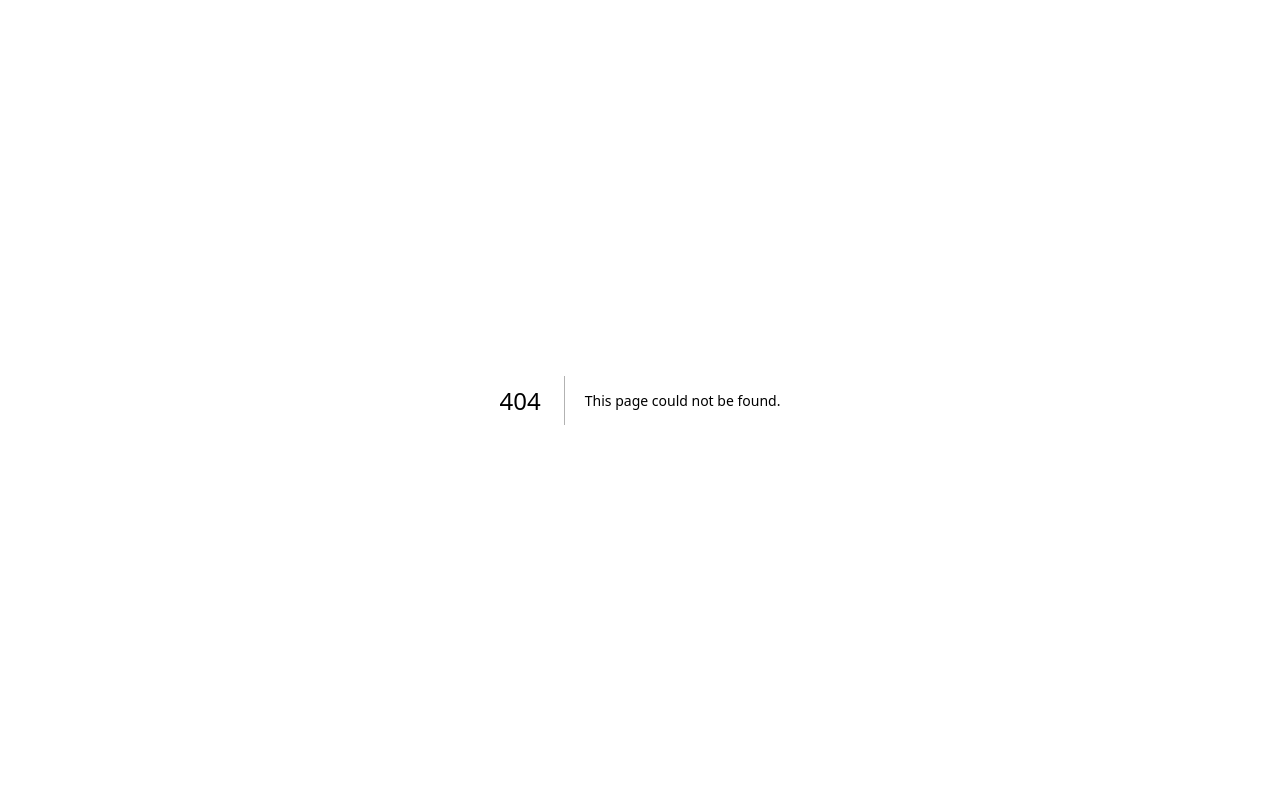
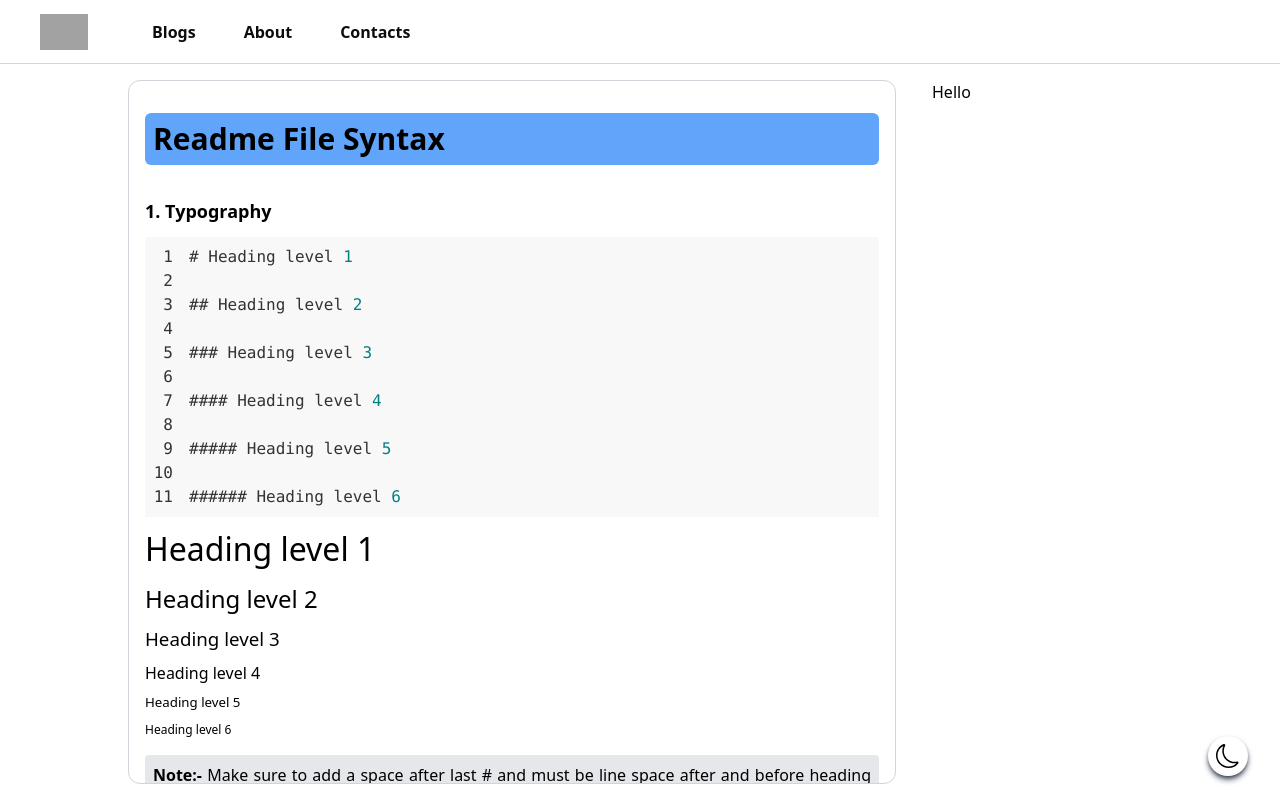
Before and after one commit to iamshiv007/NextJS-Portfolio, a Next.js app: page /posts/readme in a window 1280 px wide. Before the commit this address had no page. Built offline with nearby package versions, Linux system fonts and the light colour scheme; grey boxes are pictures that could not be loaded.

Commit message:
readme syntax writing

```diff
--- a/components/blogData.jsx
+++ b/components/blogData.jsx
@@ -104,4 +104,11 @@ export const blogs = [
     linkName: "github-pages-deployment",
     date: "June 18, 2023",
   },
+  {
+    name: "Readme file syntax",
+    imageUrl:
+      "https://encrypted-tbn0.gstatic.com/images?q=tbn:ANd9GcQfYZKGMNHktg0e4wVK9TNS22qijcqvYg0QmJYp-Hp7Wg&usqp=CAU&ec=48600112",
+    linkName: "readme",
+    date: "June 19, 2023",
+  },
 ];
--- /dev/null
+++ b/pages/posts/readme.jsx
@@ -0,0 +1,210 @@
+import Navbar from "@/components/Navbar";
+import Theme from "@/components/Theme";
+import ThemeBtn from "@/components/ThemeBtn";
+import { BlogContext } from "@/contextApi/blogContext";
+import React, { Fragment, useContext } from "react";
+import { github } from "react-syntax-highlighter/dist/cjs/styles/hljs";
+import { dark } from "react-syntax-highlighter/dist/cjs/styles/hljs";
+import SyntaxHighlighter from "react-syntax-highlighter";
+import Head from "next/head";
+
+const Readme = () => {
+  const { dark: myDark } = useContext(BlogContext);
+
+  return (
+    <Fragment>
+      <Head>
+        <title>Radme syntax</title>
+      </Head>
+
+      <Theme>
+        <Navbar />
+
+        <ThemeBtn />
+
+        <div className="layoutContainer">
+          <div className="layoutBox1">
+            <h1 className="text-3xl font-bold mt-4 bg-blue-400 dark:bg-blue-800 p-2 rounded-md">
+              Readme File Syntax
+            </h1>
+            <PointOne myDark={myDark} />
+            <PointTwo myDark={myDark} />
+            <PointThree myDark={myDark} />
+            <PointFour myDark={myDark} />
+            <PointFive myDark={myDark} />
+          </div>
+
+          <div className="layoutBox2">Hello</div>
+        </div>
+      </Theme>
+    </Fragment>
+  );
+};
+
+export default Readme;
+
+const PointOne = ({ myDark }) => {
+  const codeString1 = `# Heading level 1
+
+## Heading level 2
+
+### Heading level 3
+
+#### Heading level 4
+
+##### Heading level 5
+
+###### Heading level 6`;
+
+  return (
+    <>
+      <div className="mt-8 mb-3 font-bold text-lg">1. Typography</div>
+
+      <SyntaxHighlighter
+        showLineNumbers={true}
+        language="md"
+        style={myDark ? dark : github}
+      >
+        {codeString1}
+      </SyntaxHighlighter>
+      <div>
+        <h1 className="mt-2 text-[2rem]">Heading level 1</h1>
+        <h1 className="mt-2 text-[1.5rem]">Heading level 2</h1>
+        <h1 className="mt-2 text-[1.17rem]">Heading level 3</h1>
+        <h1 className="mt-2 text-[1rem]">Heading level 4</h1>
+        <h1 className="mt-2 text-[0.83rem]">Heading level 5</h1>
+        <h1 className="mt-2 text-[0.75rem]">Heading level 6</h1>
+      </div>
+      <div className="bg-gray-200 my-4 p-2 rounded dark:bg-black">
+        {" "}
+        <strong>Note:- </strong> Make sure to add a space after last # and must
+        be line space after and before heading typography.
+      </div>
+    </>
+  );
+};
+
+const PointTwo = ({ myDark }) => {
+  const codeString = `**Bold Text**
+*Italic Text*`;
+
+  return (
+    <>
+      <div className="mt-8 mb-3 font-bold text-lg">2. Bold and Italic</div>
+
+      <SyntaxHighlighter
+        className="mt-4"
+        showLineNumbers={true}
+        language="md"
+        style={myDark ? dark : github}
+      >
+        {codeString}
+      </SyntaxHighlighter>
+      <div className="mt-4">
+        <p className="font-bold">Bold Text</p>
+        <p className="italic">Italic Text</p>
+      </div>
+    </>
+  );
+};
+
+const PointThree = ({ myDark }) => {
+  const codeString = `Write text without any space in starting. <br/>
+Simple add two or more space in end of line for line break in a Paragraph.`;
+
+  return (
+    <>
+      <div className="mt-8 mb-3 font-bold text-lg">3. Paragraph</div>
+
+      <SyntaxHighlighter
+        className="mt-4"
+        showLineNumbers={true}
+        language="md"
+        style={myDark ? dark : github}
+      >
+        {codeString}
+      </SyntaxHighlighter>
+
+      <div className="mt-4">
+        <p>
+          Write text without any space in starting. <br />
+          Simple add 2 or 3 space in end of line for line break in a Paragraph.
+        </p>
+      </div>
+    </>
+  );
+};
+
+const PointFour = ({ myDark }) => {
+  const codeString = `> To create a blockquote, add a (>) in starting of a paragraph or line.`;
+
+  return (
+    <>
+      <div className="mt-8 mb-3 font-bold text-lg">4. Blockquotes</div>
+      <SyntaxHighlighter
+        className="mt-4"
+        showLineNumbers={true}
+        language="md"
+        style={myDark ? dark : github}
+      >
+        {codeString}
+      </SyntaxHighlighter>
+      <div className="bg-gray-200 my-4 p-2 rounded dark:bg-black">
+        {" "}
+        <strong>Note:- </strong> You can test Blockquotes in a readme.md file
+        for how it look likes.
+      </div>
+      <div className="bg-gray-200 my-4 p-2 rounded dark:bg-black">
+        {" "}
+        <strong>Bonus:- </strong> You Can Preview your readme.md file in vs
+        code, simply open your readme.md file in vs code, at right top you can
+        see a option for open preview OR use <strong>ctr+shift+v</strong> .
+      </div>
+    </>
+  );
+};
+
+const PointFive = ({ myDark }) => {
+  const codeString1 = `1. simply write number in
+2. starting of line
+3. and don't forget
+4. dot (.) after number`;
+
+  const codeString2 = `- for unordered
+- list
+- simply write (-)
+- in starting of line`;
+
+  return (
+    <>
+      <div className="mt-8 mb-3 font-bold text-lg">5. Lists</div>
+      <SyntaxHighlighter
+        className="mt-4"
+        language="md"
+        style={myDark ? dark : github}
+      >
+        {codeString1}
+      </SyntaxHighlighter>
+      <ol className="list-inside list-decimal mt-4">
+        <li>simple write number in</li>
+        <li>starting of line</li>
+        <li>and don't forget</li>
+        <li>dot (.) after number</li>
+      </ol>
+
+      <SyntaxHighlighter
+        className="mt-4"
+        language="md"
+        style={myDark ? dark : github}
+      >
+        {codeString2}
+      </SyntaxHighlighter>
+      <ol className="list-inside list-disc mt-4">
+        <li>for unordered</li>
+        <li>list</li>
+        <li>simply write (-)</li>
+        <li>in starting of line</li>
+      </ol>
+    </>
+  );
+};
```
Also changed, not shown: 2 other files (tests, documents, lock files or other folders).
